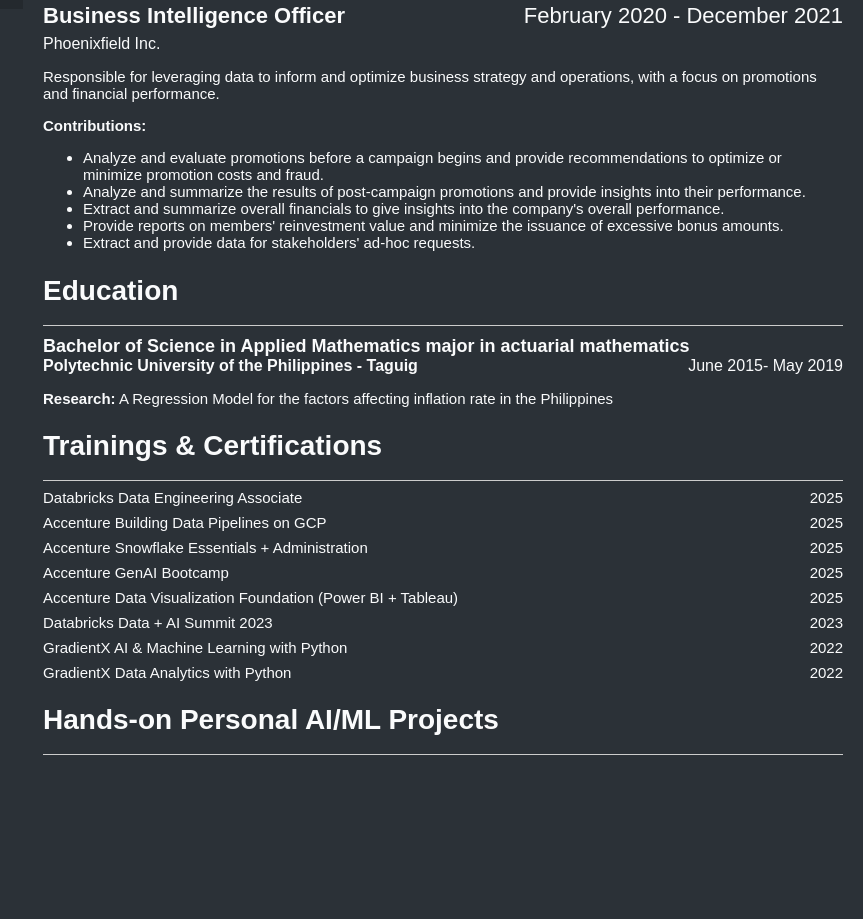
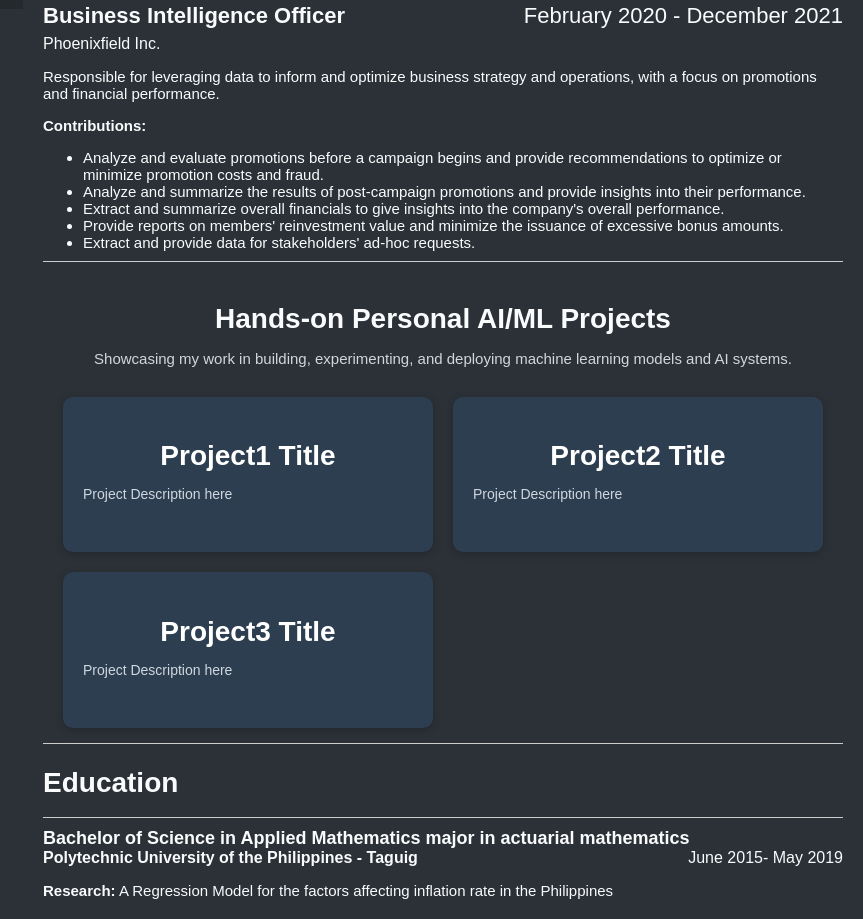
Before and after one commit to mart-biasbas/portfolio, a plain HTML site: page index.html in a window 1280 px wide. Shown: the part 831-1750 px from the top of the page, without its empty margins (417-1280 px from the left). Before the commit the page ends 1614 px from the top, so only its background shows below. Drawn offline with Linux system fonts and the light colour scheme.

Commit message:
adding project layout and fixed text alignments

```diff
--- a/index.html
+++ b/index.html
@@ -126,6 +126,34 @@
             </div>
         </section>
 
+        <hr>
+
+        <section class="projects">
+            <h1>Hands-on Personal AI/ML Projects</h1>
+            <p>Showcasing my work in building, experimenting, and deploying machine learning models and AI systems.</p>
+            <div class="projects-grid">
+
+                <div class="project-card">
+                    <h1>Project1 Title</h1>
+                    <p>Project Description here</p>
+                </div>
+
+                <div class="project-card">
+                    <h1>Project2 Title</h1>
+                    <p>Project Description here</p>
+                </div>
+
+                <div class="project-card">
+                    <h1>Project3 Title</h1>
+                    <p>Project Description here</p>
+                </div>
+
+            </div>
+        </section>
+
+
+        <hr>
+
         <section class="education">
             <h1>Education</h1>
             <hr>
@@ -150,10 +178,6 @@
                 <li>GradientX Data Analytics with Python <span class="date">2022</span></li>
             </ul>
         </section>
-        <section class="projects">
-            <h1>Hands-on Personal AI/ML Projects</h1>
-            <hr>
-        </section>
     </main>
 </body>
 </html>
--- a/styles.css
+++ b/styles.css
@@ -29,6 +29,7 @@
     align-items: center;
     justify-content: center; /* Centers items vertically (adjust as needed) */
     border: #24292e;
+    text-align: center;
 }
 
 .role {
@@ -69,6 +70,55 @@
     background-color: #2b3137;
     margin-left: 440px; /* This margin-left is still needed for desktop */
 }
+
+.projects {
+  padding: 10px 20px 20px 20px;
+  text-align: center;
+}
+
+.projects h1 {
+  font-size: 24px;
+  margin-bottom: 10px;
+  color: #fafbfc;
+}
+
+.projects p {
+  font-size: 15px;
+  color: #d0d7de;
+  margin-bottom: 30px;
+}
+
+.projects-grid {
+  display: grid;
+  grid-template-columns: repeat(auto-fit, minmax(250px, 1fr));
+  gap: 20px;
+}
+
+.project-card {
+  background-color: #2c3e50;
+  padding: 20px;
+  border-radius: 10px;
+  box-shadow: 0px 2px 8px rgba(0,0,0,0.2);
+  transition: transform 0.2s ease, box-shadow 0.2s ease;
+  text-align: center;
+}
+
+.project-card:hover {
+  transform: translateY(-5px);
+  box-shadow: 0px 4px 12px rgba(0,0,0,0.3);
+}
+
+.project-card h1 {
+  color: #ffffff;
+  margin-bottom: 10px;
+}
+
+.project-card p {
+  color: #d0d7de;
+  font-size: 14px;
+  text-align: justify;
+}
+
 
 /* Consistent spacing for all headers */
 .content h2, .content h3 {
```
